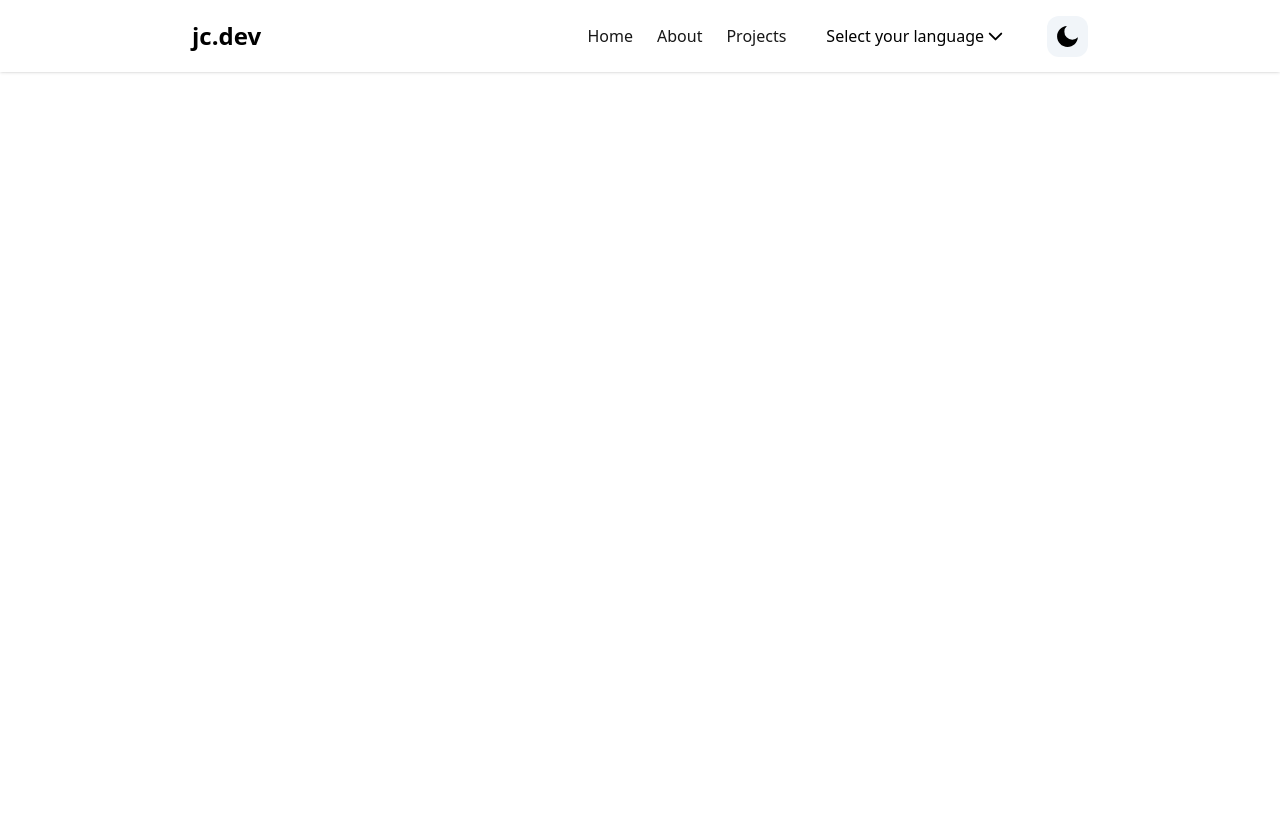
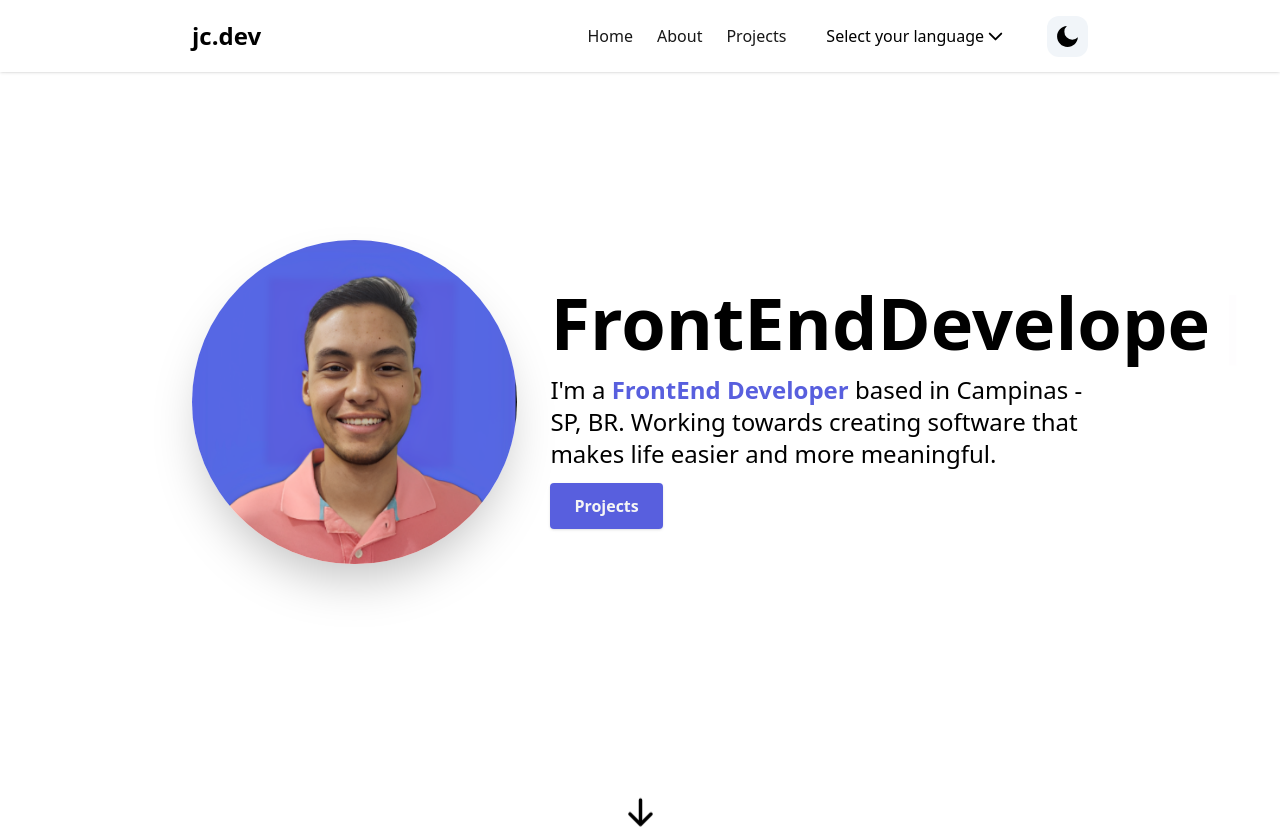
Before and after one commit to JulioCB68/Portfolio, a Next.js app: page / in a window 1280 px wide. Before the commit the page ends 800 px from the top, so only its background shows below. Built offline with nearby package versions, Linux system fonts and the light colour scheme.

Commit message:
(feat): creating home section

```diff
--- a/package.json
+++ b/package.json
@@ -23,6 +23,7 @@
     "react-dom": "18.2.0",
     "react-i18next": "^12.3.1",
     "react-icons": "^4.9.0",
+    "react-simple-typewriter": "^5.0.1",
     "tailwindcss": "3.3.2",
     "typescript": "5.1.3"
   },
--- a/pages/index.tsx
+++ b/pages/index.tsx
@@ -1,6 +1,7 @@
 import { ThemeProvider } from "next-themes";
 
 import Header from "@/components/Header/Header";
+import Hero from "@/components/Hero";
 
 const Home: React.FC = () => {
   return (
@@ -9,7 +10,7 @@ const Home: React.FC = () => {
         {/* Header */}
         <Header />
 
-        {/* Hero */}
+        <Hero />
 
         {/* About */}
 
--- /dev/null
+++ b/src/components/Hero.tsx
@@ -0,0 +1,63 @@
+"use client"; // this is a client component
+import React from "react";
+import Image from "next/image";
+import { HiArrowDown } from "react-icons/hi";
+import Link from "next/link";
+import { useTranslation } from "react-i18next";
+import { Cursor, useTypewriter } from "react-simple-typewriter";
+
+export default function Hero() {
+  const { t } = useTranslation();
+
+  const [text, count] = useTypewriter({
+    words: [
+      "Hi, I'm a Júlio!",
+      "FrontEndDeveloper.tsx",
+      "<Software Engineer />",
+    ],
+    loop: true,
+    delaySpeed: 2000,
+  });
+
+  return (
+    <section id="home">
+      <div className="animate-fadeIn animation-delay-2 mx-auto my-10 flex max-w-4xl flex-col items-center justify-center py-16 text-center sm:py-32 md:flex-row md:space-x-4 md:py-48 md:text-left">
+        <div className="md:mt-2 md:w-1/2">
+          <Image
+            src="/foto.png"
+            alt="Profile image"
+            width={325}
+            height={325}
+            className="rounded-full shadow-2xl"
+          />
+        </div>
+        <div className="md:mt-2 md:w-3/5">
+          <h1 className="mt-6 text-4xl font-bold md:mt-0 md:text-7xl">
+            <span>{text}</span>
+            <Cursor cursorColor="#F7ABDA" />
+          </h1>
+          <p className="mb-6 mt-4 text-lg md:text-2xl">
+            I&#39;m a{" "}
+            <span className="font-semibold text-purple">
+              FrontEnd Developer{" "}
+            </span>
+            based in Campinas - SP, BR. Working towards creating software that
+            makes life easier and more meaningful.
+          </p>
+
+          <Link
+            href="projects"
+            className="rounded bg-purple px-6 py-3 font-semibold text-neutral-100 shadow hover:bg-purpleDark"
+          >
+            Projects
+          </Link>
+        </div>
+      </div>
+      <div className="flex flex-row items-center justify-center text-center ">
+        <Link href="about">
+          <HiArrowDown size={35} className="animate-bounce" />
+        </Link>
+      </div>
+    </section>
+  );
+}
--- a/src/i18n/translations/en.json
+++ b/src/i18n/translations/en.json
@@ -10,6 +10,8 @@
 
     "Home": "Home",
     "About": "About",
-    "Projects": "Projects"
+    "Projects": "Projects",
+
+    "Title": "Hi, I'm Júlio!"
   }
 }
--- a/src/i18n/translations/ptBR.json
+++ b/src/i18n/translations/ptBR.json
@@ -10,6 +10,8 @@
 
     "Home": "Início",
     "About": "Sobre",
-    "Projects": "Projetos"
+    "Projects": "Projetos",
+
+    "Title": "Olá, eu sou Júlio!"
   }
 }
--- a/tailwind.config.js
+++ b/tailwind.config.js
@@ -19,6 +19,9 @@ module.exports = {
         darkGray: "#8e95a4",
 
         primary: "#e6edf3",
+
+        purple: "#585FDE",
+        purpleDark: "#30368B",
       },
     },
   },
```
Also changed, not shown: public/foto.png (added), 1 other file (tests, documents, lock files or other folders).
